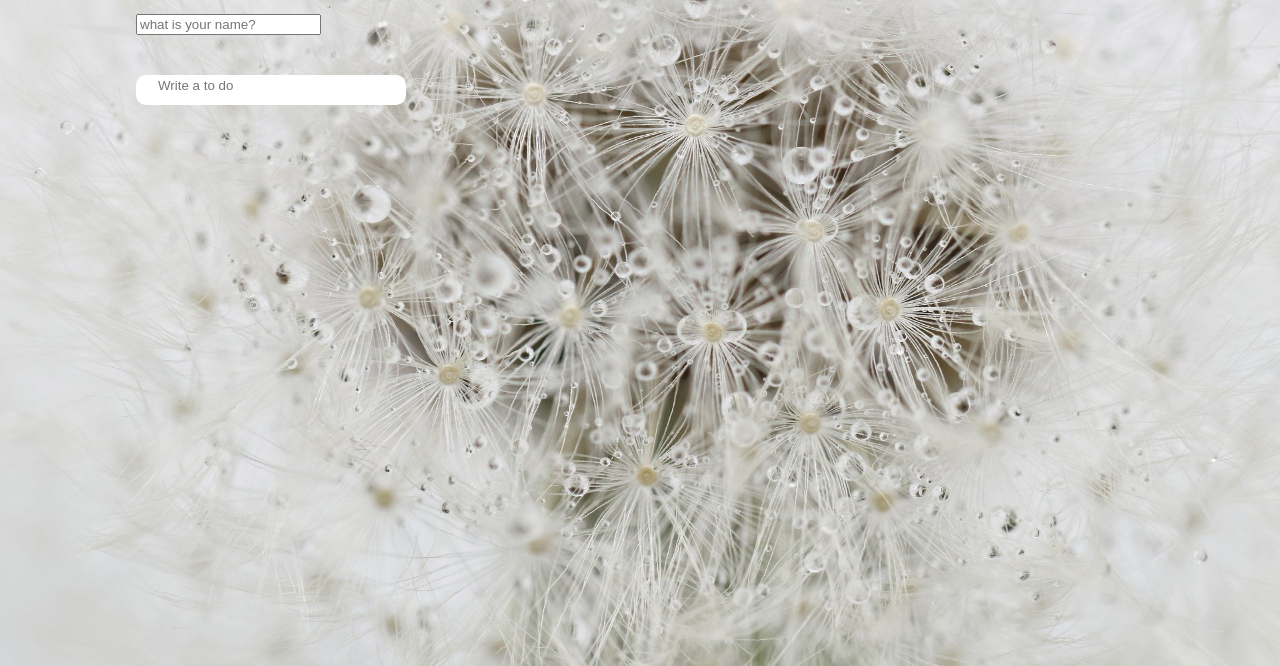
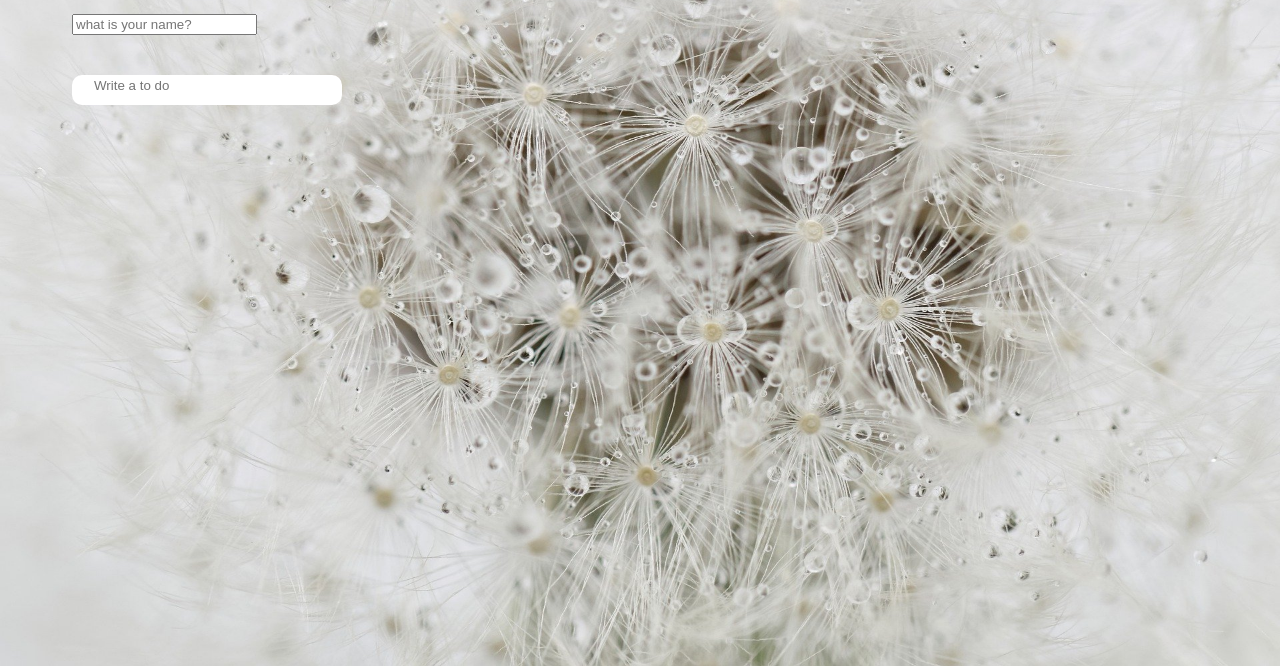
Before and after one commit to oulico/manemis_jstest.github.io, a plain HTML site: page index.html in a window 1280 px wide. Shown: the part 134-800 px from the top of the page. Drawn offline with Linux system fonts and the light colour scheme; a web font is replaced by a local one.

Commit message:
design_modified

```diff
--- a/index.html
+++ b/index.html
@@ -8,6 +8,9 @@
 <link href="https://fonts.googleapis.com/css2?family=Baloo+Tammudu+2:wght@400;600&display=swap" rel="stylesheet">
 </head>
 <body>
+    <div class="degree">
+        <span class="js-weather"></span>
+    </div>
     <div class="js-clock">
         <h1 class="js-title">00:00</h1>
     </div>
@@ -29,9 +32,7 @@
         <ul class="js-toDoList"></ul>
     </div>
 
-    <div class="degree">
-        <span class="js-weather"></span>
-    </div>
+
 
     <script src="clock.js"></script>
     <script src="greetings.js"></script>
--- a/style.css
+++ b/style.css
@@ -1,6 +1,6 @@
 body {
-    box-sizing: border-box;
-    background-color: rgb(1, 61, 61);
+    box-sizing:border-box;
+    background-color: #E9E8E4;
     display: flex;
     flex-direction: column;
     align-items: left;
@@ -9,8 +9,8 @@ body {
     height: 100%;
     color:tomato;
     font-family: 'Baloo Tammudu 2', cursive;
-    padding-left: 10%;
-    padding-right: 10%;
+    padding-left: 5%;
+    padding-right: 5%;
 
 }
 
```
